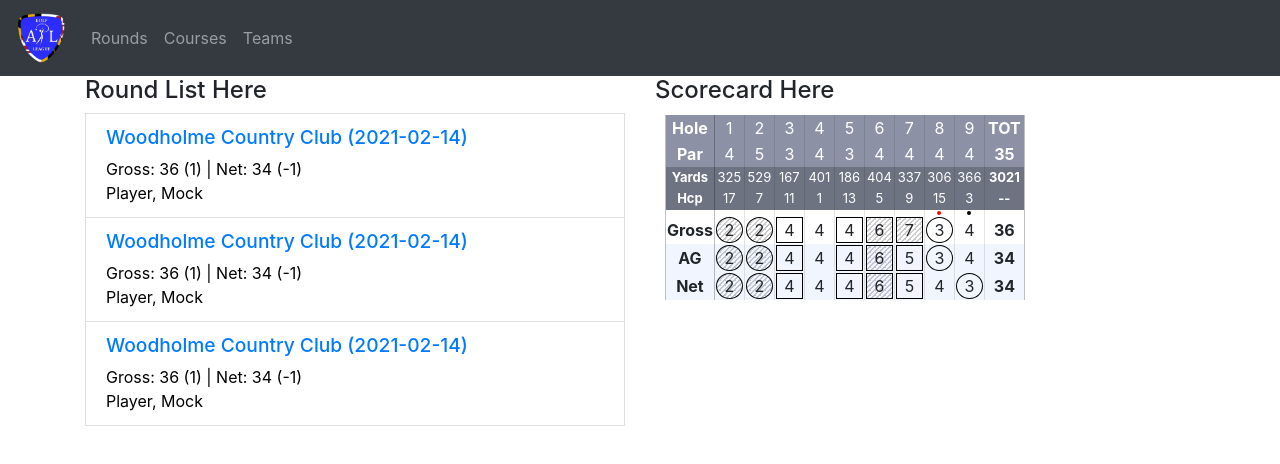
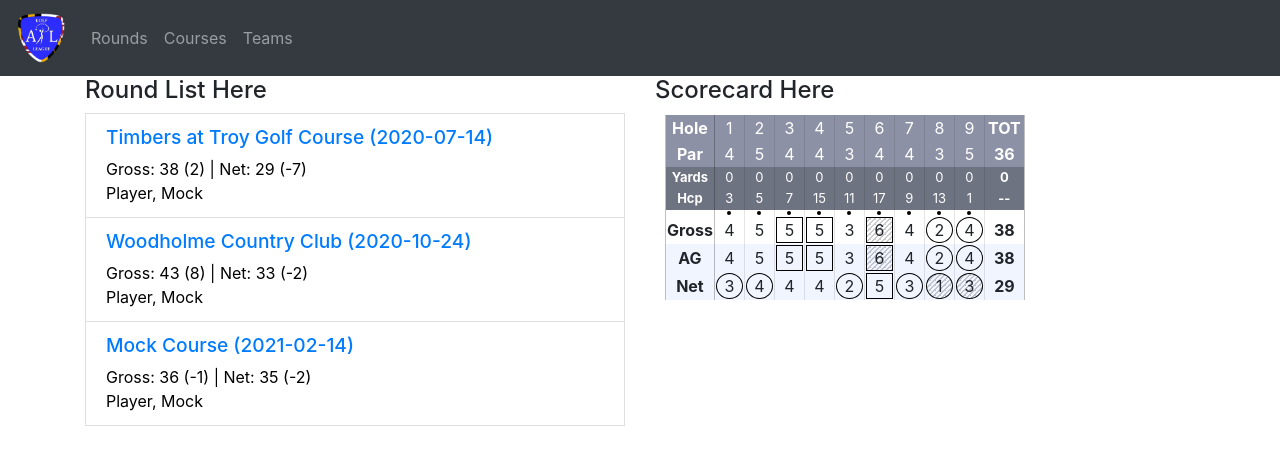
Before and after one commit to adjaunzemis/apl-golf-league-frontend, an Angular app in the folder apl-golf-league/: page /rounds in a window 1280 px wide. Shown: the top 464 px of the page. Built offline with nearby package versions, Linux system fonts and the light colour scheme.

Commit message:
Added more mock golf course and round data for testing components.

```diff
--- a/apl-golf-league/src/app/round-list/round-list.component.ts
+++ b/apl-golf-league/src/app/round-list/round-list.component.ts
@@ -1,7 +1,7 @@
 import { Component, OnInit } from '@angular/core';
 
 import { GolfRound } from './../shared/golf-models';
-import { MOCK_ROUND } from '../shared/mock-data';
+import { MOCK_ROUND, WOODHOLME_FRONT_ROUND, TIMBERS_FRONT_ROUND } from '../shared/mock-data';
 
 @Component({
   selector: 'app-round-list',
@@ -11,8 +11,8 @@ import { MOCK_ROUND } from '../shared/mock-data';
 export class RoundListComponent implements OnInit {
 
   rounds: GolfRound[] = [
-    MOCK_ROUND,
-    MOCK_ROUND,
+    TIMBERS_FRONT_ROUND,
+    WOODHOLME_FRONT_ROUND,
     MOCK_ROUND
   ];
 
--- a/apl-golf-league/src/app/scorecard/scorecard.component.ts
+++ b/apl-golf-league/src/app/scorecard/scorecard.component.ts
@@ -1,7 +1,7 @@
 import { Component, OnInit } from '@angular/core';
 
 import { GolfRound } from '../shared/golf-models';
-import { MOCK_ROUND } from '../shared/mock-data';
+import { MOCK_ROUND, WOODHOLME_FRONT_ROUND, TIMBERS_FRONT_ROUND } from '../shared/mock-data';
 
 @Component({
   selector: 'app-scorecard',
@@ -15,7 +15,7 @@ export class ScorecardComponent implements OnInit {
   constructor() { }
 
   ngOnInit(): void {
-    this.round = MOCK_ROUND;
+    this.round = TIMBERS_FRONT_ROUND;
   }
 
   computeTotalPar(): number {
--- a/apl-golf-league/src/app/shared/golf-models.ts
+++ b/apl-golf-league/src/app/shared/golf-models.ts
@@ -15,7 +15,7 @@ export interface GolfCourse {
   zipCode?: number;
   phone?: string;
   website?: string;
-  dateUpdated?: Date;
+  dateUpdated?: string; // TODO: Make Date type?
 
   par?: number;
 }
@@ -26,7 +26,7 @@ export interface GolfHole {
   par: number;
   handicap: number;
   yardage: number;
-  dateUpdated?: Date;
+  dateUpdated?: string; // TODO: Make Date type?
 }
 
 export interface GolfHoleResult {
--- a/apl-golf-league/src/app/shared/mock-data.ts
+++ b/apl-golf-league/src/app/shared/mock-data.ts
@@ -1,4 +1,12 @@
-import { GolfHoleResult, GolfCourse, GolfHole, GolfRound, GolfPlayer } from './golf-models';
+import { GolfCourse, GolfHole, GolfRound, GolfPlayer } from './golf-models';
+
+export const MOCK_PLAYER: GolfPlayer = {
+  id: 1,
+  firstName: "Mock",
+  lastName: "Player",
+  classification: "APL_EMPLOYEE",
+  email: "test@testing.com"
+};
 
 export const MOCK_COURSE_HOLES: GolfHole[] = [
   {courseID: 1, number: 1, par: 5, handicap: 9, yardage: 510},
@@ -11,14 +19,6 @@ export const MOCK_COURSE_HOLES: GolfHole[] = [
   {courseID: 1, number: 8, par: 4, handicap: 2, yardage: 380},
   {courseID: 1, number: 9, par: 5, handicap: 1, yardage: 510}
 ];
-
-export const MOCK_PLAYER: GolfPlayer = {
-  id: 1,
-  firstName: "Mock",
-  lastName: "Player",
-  classification: "APL_EMPLOYEE",
-  email: "test@testing.com"
-};
 
 export const MOCK_COURSE: GolfCourse = {
   id: 1,
@@ -33,30 +33,80 @@ export const MOCK_COURSE: GolfCourse = {
   par: 37
 };
 
-export const MOCK_COURSE_WOODHOLME: GolfCourse = {'id': 1, 'courseName': 'Woodholme Country Club', 'trackName': 'Front', 'teeName': 'Blue', 'gender': 'M', 'rating': 34.8, 'slope': 133, 'holes': [{'courseID': 1, 'number': 1, 'par': 4, 'handicap': 17, 'yardage': 325}, {'courseID': 1, 'number': 2, 'par': 5, 'handicap': 7, 'yardage': 529}, {'courseID': 1, 'number': 3, 'par': 3, 'handicap': 11, 'yardage': 167}, {'courseID': 1, 'number': 4, 'par': 4, 'handicap': 1, 'yardage': 401}, {'courseID': 1, 'number': 5, 'par': 3, 'handicap': 13, 'yardage': 186}, {'courseID': 1, 'number': 6, 'par': 4, 'handicap': 5, 'yardage': 404}, {'courseID': 1, 'number': 7, 'par': 4, 'handicap': 9, 'yardage': 337}, {'courseID': 1, 'number': 8, 'par': 4, 'handicap': 15, 'yardage': 306}, {'courseID': 1, 'number': 9, 'par': 4, 'handicap': 3, 'yardage': 366}], 'par': 35, 'abbreviation': 'WCCF'}
-
-export const MOCK_ROUND_HOLE_RESULTS: GolfHoleResult[] = [
-  {roundID: 1, hole: MOCK_COURSE_WOODHOLME.holes[0], grossScore: 2, adjustedGrossScore:2, netScore: 2},
-  {roundID: 1, hole: MOCK_COURSE_WOODHOLME.holes[1], grossScore: 2, adjustedGrossScore:2, netScore: 2},
-  {roundID: 1, hole: MOCK_COURSE_WOODHOLME.holes[2], grossScore: 4, adjustedGrossScore:4, netScore: 4},
-  {roundID: 1, hole: MOCK_COURSE_WOODHOLME.holes[3], grossScore: 4, adjustedGrossScore:4, netScore: 4},
-  {roundID: 1, hole: MOCK_COURSE_WOODHOLME.holes[4], grossScore: 4, adjustedGrossScore:4, netScore: 4},
-  {roundID: 1, hole: MOCK_COURSE_WOODHOLME.holes[5], grossScore: 6, adjustedGrossScore:6, netScore: 6},
-  {roundID: 1, hole: MOCK_COURSE_WOODHOLME.holes[6], grossScore: 7, adjustedGrossScore:5, netScore: 5},
-  {roundID: 1, hole: MOCK_COURSE_WOODHOLME.holes[7], grossScore: 3, adjustedGrossScore:3, netScore: 4},
-  {roundID: 1, hole: MOCK_COURSE_WOODHOLME.holes[8], grossScore: 4, adjustedGrossScore:4, netScore: 3}
-];
-
 export const MOCK_ROUND: GolfRound = {
   id: 1,
-  course: MOCK_COURSE_WOODHOLME,
+  course: MOCK_COURSE,
   player: MOCK_PLAYER,
   datePlayed: new Date(),
   playerHandicapIndex: 16.2,
-  playerCourseHandicap: 14,
+  playerCourseHandicap: 0,
   grossScore: 36,
-  adjustedGrossScore: 34,
-  netScore: 34,
-  scoreDifferential: -3,
-  holeResults: MOCK_ROUND_HOLE_RESULTS,
+  adjustedGrossScore: 35,
+  netScore: 35,
+  scoreDifferential: -2,
+  holeResults: [
+    {roundID: 1, hole: MOCK_COURSE.holes[0], grossScore: 5, adjustedGrossScore: 5, netScore: 5},
+    {roundID: 1, hole: MOCK_COURSE.holes[1], grossScore: 7, adjustedGrossScore: 6, netScore: 6},
+    {roundID: 1, hole: MOCK_COURSE.holes[2], grossScore: 1, adjustedGrossScore: 1, netScore: 1},
+    {roundID: 1, hole: MOCK_COURSE.holes[3], grossScore: 3, adjustedGrossScore: 3, netScore: 3},
+    {roundID: 1, hole: MOCK_COURSE.holes[4], grossScore: 3, adjustedGrossScore: 3, netScore: 3},
+    {roundID: 1, hole: MOCK_COURSE.holes[5], grossScore: 2, adjustedGrossScore: 2, netScore: 2},
+    {roundID: 1, hole: MOCK_COURSE.holes[6], grossScore: 6, adjustedGrossScore: 6, netScore: 6},
+    {roundID: 1, hole: MOCK_COURSE.holes[7], grossScore: 5, adjustedGrossScore: 5, netScore: 5},
+    {roundID: 1, hole: MOCK_COURSE.holes[8], grossScore: 4, adjustedGrossScore: 4, netScore: 4}
+  ]
+}
+
+export const WOODHOLME_FRONT_COURSE: GolfCourse = {'id': 1, 'courseName': 'Woodholme Country Club', 'trackName': 'Front', 'teeName': 'Blue', 'gender': 'M', 'rating': 34.8, 'slope': 133, 'holes': [{'courseID': 1, 'number': 1, 'par': 4, 'handicap': 17, 'yardage': 325}, {'courseID': 1, 'number': 2, 'par': 5, 'handicap': 7, 'yardage': 529}, {'courseID': 1, 'number': 3, 'par': 3, 'handicap': 11, 'yardage': 167}, {'courseID': 1, 'number': 4, 'par': 4, 'handicap': 1, 'yardage': 401}, {'courseID': 1, 'number': 5, 'par': 3, 'handicap': 13, 'yardage': 186}, {'courseID': 1, 'number': 6, 'par': 4, 'handicap': 5, 'yardage': 404}, {'courseID': 1, 'number': 7, 'par': 4, 'handicap': 9, 'yardage': 337}, {'courseID': 1, 'number': 8, 'par': 4, 'handicap': 15, 'yardage': 306}, {'courseID': 1, 'number': 9, 'par': 4, 'handicap': 3, 'yardage': 366}], 'par': 35, 'abbreviation': 'WCCF', 'city': 'Pikesville', 'state': 'MD', 'dateUpdated': '2021-02-18'}
+
+export const WOODHOLME_FRONT_ROUND: GolfRound = {
+  id: 2,
+  course: WOODHOLME_FRONT_COURSE,
+  player: MOCK_PLAYER,
+  datePlayed: new Date('2020-10-24'),
+  playerHandicapIndex: 16.2,
+  playerCourseHandicap: 18,
+  grossScore: 43,
+  adjustedGrossScore: 42,
+  netScore: 33,
+  scoreDifferential: -2,
+  holeResults: [
+    {roundID: 2, hole: WOODHOLME_FRONT_COURSE.holes[0], grossScore: 5, adjustedGrossScore: 5, netScore: 4},
+    {roundID: 2, hole: WOODHOLME_FRONT_COURSE.holes[1], grossScore: 6, adjustedGrossScore: 6, netScore: 5},
+    {roundID: 2, hole: WOODHOLME_FRONT_COURSE.holes[2], grossScore: 7, adjustedGrossScore: 6, netScore: 5},
+    {roundID: 2, hole: WOODHOLME_FRONT_COURSE.holes[3], grossScore: 3, adjustedGrossScore: 3, netScore: 2},
+    {roundID: 2, hole: WOODHOLME_FRONT_COURSE.holes[4], grossScore: 5, adjustedGrossScore: 5, netScore: 4},
+    {roundID: 2, hole: WOODHOLME_FRONT_COURSE.holes[5], grossScore: 4, adjustedGrossScore: 4, netScore: 3},
+    {roundID: 2, hole: WOODHOLME_FRONT_COURSE.holes[6], grossScore: 6, adjustedGrossScore: 6, netScore: 5},
+    {roundID: 2, hole: WOODHOLME_FRONT_COURSE.holes[7], grossScore: 3, adjustedGrossScore: 3, netScore: 2},
+    {roundID: 2, hole: WOODHOLME_FRONT_COURSE.holes[8], grossScore: 4, adjustedGrossScore: 4, netScore: 3}
+  ]
 };
+
+export const DIAMOND_RIDGE_FRONT_COURSE: GolfCourse = {'id': 153, 'courseName': 'Diamond Ridge Golf Course', 'trackName': 'Front', 'teeName': 'middle', 'gender': 'M', 'rating': 35.05, 'slope': 122.0, 'holes': [{'courseID': 153, 'number': 1, 'par': 4, 'handicap': 7, 'yardage': 0, 'dateUpdated': '2021-02-12'}, {'courseID': 153, 'number': 2, 'par': 4, 'handicap': 5, 'yardage': 0, 'dateUpdated': '2021-02-12'}, {'courseID': 153, 'number': 3, 'par': 4, 'handicap': 1, 'yardage': 0, 'dateUpdated': '2021-02-12'}, {'courseID': 153, 'number': 4, 'par': 4, 'handicap': 11, 'yardage': 0, 'dateUpdated': '2021-02-12'}, {'courseID': 153, 'number': 5, 'par': 3, 'handicap': 3, 'yardage': 0, 'dateUpdated': '2021-02-12'}, {'courseID': 153, 'number': 6, 'par': 4, 'handicap': 9, 'yardage': 0, 'dateUpdated': '2021-02-12'}, {'courseID': 153, 'number': 7, 'par': 4, 'handicap': 13, 'yardage': 0, 'dateUpdated': '2021-02-12'}, {'courseID': 153, 'number': 8, 'par': 3, 'handicap': 17, 'yardage': 0, 'dateUpdated': '2021-02-12'}, {'courseID': 153, 'number': 9, 'par': 5, 'handicap': 15, 'yardage': 0, 'dateUpdated': '2021-02-12'}], 'par': 35, 'abbreviation': 'DRF', 'address': '2309 Ridge Rd', 'city': 'Windsor Mill', 'state': 'MD'};
+
+export const TIMBERS_FRONT_COURSE: GolfCourse = {'id': 137, 'courseName': 'Timbers at Troy Golf Course', 'trackName': 'Front', 'teeName': 'middle', 'gender': 'M', 'rating': 35.0, 'slope': 133.0, 'holes': [{'courseID': 137, 'number': 1, 'par': 4, 'handicap': 3, 'yardage': 0, 'dateUpdated': '2021-02-12'}, {'courseID': 137, 'number': 2, 'par': 5, 'handicap': 5, 'yardage': 0, 'dateUpdated': '2021-02-12'}, {'courseID': 137, 'number': 3, 'par': 4, 'handicap': 7, 'yardage': 0, 'dateUpdated': '2021-02-12'}, {'courseID': 137, 'number': 4, 'par': 4, 'handicap': 15, 'yardage': 0, 'dateUpdated': '2021-02-12'}, {'courseID': 137, 'number': 5, 'par': 3, 'handicap': 11, 'yardage': 0, 'dateUpdated': '2021-02-12'}, {'courseID': 137, 'number': 6, 'par': 4, 'handicap': 17, 'yardage': 0, 'dateUpdated': '2021-02-12'}, {'courseID': 137, 'number': 7, 'par': 4, 'handicap': 9, 'yardage': 0, 'dateUpdated': '2021-02-12'}, {'courseID': 137, 'number': 8, 'par': 3, 'handicap': 13, 'yardage': 0, 'dateUpdated': '2021-02-12'}, {'courseID': 137, 'number': 9, 'par': 5, 'handicap': 1, 'yardage': 0, 'dateUpdated': '2021-02-12'}], 'par': 36, 'abbreviation': 'TATF', 'address': 'Ellicott City', 'city': 'MD'};
+
+export const TIMBERS_FRONT_ROUND: GolfRound = {
+  id: 3,
+  course: TIMBERS_FRONT_COURSE,
+  player: MOCK_PLAYER,
+  datePlayed: new Date('2020-07-14'),
+  playerHandicapIndex: 16.2,
+  playerCourseHandicap: 18,
+  grossScore: 38,
+  adjustedGrossScore: 38,
+  netScore: 29,
+  scoreDifferential: -7,
+  holeResults: [
+    {roundID: 3, hole: TIMBERS_FRONT_COURSE.holes[0], grossScore: 4, adjustedGrossScore: 4, netScore: 3},
+    {roundID: 3, hole: TIMBERS_FRONT_COURSE.holes[1], grossScore: 5, adjustedGrossScore: 5, netScore: 4},
+    {roundID: 3, hole: TIMBERS_FRONT_COURSE.holes[2], grossScore: 5, adjustedGrossScore: 5, netScore: 4},
+    {roundID: 3, hole: TIMBERS_FRONT_COURSE.holes[3], grossScore: 5, adjustedGrossScore: 5, netScore: 4},
+    {roundID: 3, hole: TIMBERS_FRONT_COURSE.holes[4], grossScore: 3, adjustedGrossScore: 3, netScore: 2},
+    {roundID: 3, hole: TIMBERS_FRONT_COURSE.holes[5], grossScore: 6, adjustedGrossScore: 6, netScore: 5},
+    {roundID: 3, hole: TIMBERS_FRONT_COURSE.holes[6], grossScore: 4, adjustedGrossScore: 4, netScore: 3},
+    {roundID: 3, hole: TIMBERS_FRONT_COURSE.holes[7], grossScore: 2, adjustedGrossScore: 2, netScore: 1},
+    {roundID: 3, hole: TIMBERS_FRONT_COURSE.holes[8], grossScore: 4, adjustedGrossScore: 4, netScore: 3}
+  ]
+}
```
